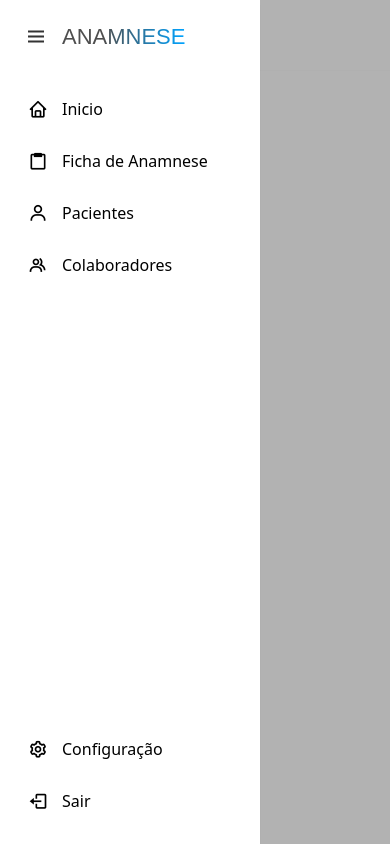
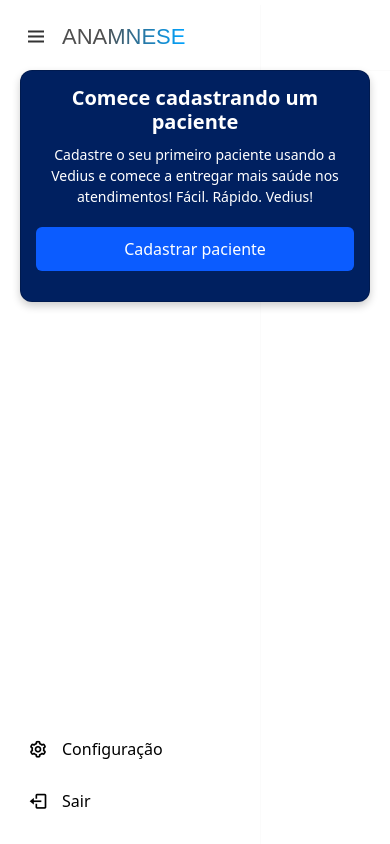
Before and after one commit to jefferson0710/ProjetoTCC, an Angular app: page / in a window 390 px wide. Built offline with nearby package versions, Linux system fonts and the light colour scheme; a web font is replaced by a local one.

Commit message:
Criação do cadastro de usuario, e navbar do perfil.

```diff
--- a/src/app/navbar/navbar.component.html
+++ b/src/app/navbar/navbar.component.html
@@ -17,19 +17,19 @@
           </li>
           <li class="list">
             <a href="#" class="nav-link">
-              <i class='bx bx-clipboard icon' ></i>
+              <i class='bx bx-clipboard icon'></i>
               <span class="link">Ficha de Anamnese</span>
             </a>
           </li>
           <li class="list">
             <a href="#" class="nav-link">
-              <i class='bx bx-user icon' ></i>
+              <i class='bx bx-user icon'></i>
               <span class="link">Pacientes</span>
             </a>
           </li>
           <li class="list">
             <a href="#" class="nav-link">
-              <i class='bx bx-group icon' ></i>
+              <i class='bx bx-group icon'></i>
               <span class="link">Colaboradores</span>
             </a>
           </li>
@@ -37,13 +37,13 @@
         <div class="bottom-content">
           <li class="list">
             <a href="#" class="nav-link">
-              <i class='bx bx-cog icon' ></i>
+              <i class='bx bx-cog icon'></i>
               <span class="link">Configuração</span>
             </a>
           </li>
           <li class="list">
             <a href="#" class="nav-link">
-              <i class='bx bx-log-out icon' ></i>
+              <i class='bx bx-log-out icon'></i>
               <span class="link">Sair</span>
             </a>
           </li>
@@ -51,19 +51,6 @@
       </div>
     </div>
   </nav>
-  <section class="overlay"></section>
-  <script>
-    const navBar = document.querySelector("nav"),
-      menuBtns = document.querySelectorAll(".menu-icon"),
-      overlay = document.querySelectorAll(".overlay");
 
-      menuBtns.forEach((menuBtn) =>{
-        menuBtn.addEventListener("click",() => {
-          navBar.classList.toggle("open");
-        });
-      });
-        overlay.addEventListener("click", () => {
 
-        })
-  </script>
 </body>
--- a/src/app/perfil/perfil.component.html
+++ b/src/app/perfil/perfil.component.html
@@ -1 +1,14 @@
-<app-navbar></app-navbar>
+<app-navbar>
+
+</app-navbar>
+<div class="container card">
+  <div class="card-content">
+    <h2>Comece cadastrando um paciente</h2>
+    <p>Cadastre o seu primeiro paciente usando a Vedius e comece a entregar mais saúde nos atendimentos! Fácil. Rápido.
+      Vedius!</p>
+    <button (click)="cadastrarPaciente()">Cadastrar paciente</button>
+  </div>
+  <div class="card-image">
+
+  </div>
+</div>
--- a/src/app/perfil/perfil.component.scss
+++ b/src/app/perfil/perfil.component.scss
@@ -0,0 +1,87 @@
+:host {
+  display: block;
+  padding: 20px;
+  box-sizing: border-box;
+}
+
+.card {
+  margin-top: 50px;
+  background-color: #002060;
+  color: white;
+  border-radius: 12px;
+  padding: 20px;
+  max-width: 600px;
+  width: 100%;
+  display: flex;
+  justify-content: space-between;
+  align-items: center;
+  box-shadow: 0 4px 8px rgba(0, 0, 0, 0.2);
+  flex-wrap: wrap;
+  /* Permite que os elementos se ajustem em telas menores */
+}
+
+.card-content {
+  max-width: 70%;
+  flex: 1 1 100%;
+  /* Permite que o conteúdo ocupe 100% da largura em telas pequenas */
+  text-align: center;
+  /* Centraliza o texto em telas pequenas */
+}
+
+.card-content h2 {
+  margin: 0;
+  font-size: 24px;
+  font-weight: bold;
+}
+
+.card-content p {
+  margin: 10px 0 20px;
+  font-size: 16px;
+}
+
+.card-content button {
+  background-color: #0b5cff;
+  color: white;
+  border: none;
+  padding: 10px 20px;
+  border-radius: 6px;
+  cursor: pointer;
+  font-size: 16px;
+  transition: background-color 0.3s ease;
+}
+
+.card-content button:hover {
+  background-color: black;
+  color: white;
+}
+
+
+@media (max-width: 768px) {
+  .card {
+    flex-direction: column;
+    /* Empilha conteúdo e imagem verticalmente em telas pequenas */
+    padding: 15px;
+  }
+
+  .card-content {
+    max-width: 100%;
+  }
+
+  .card-content h2 {
+    font-size: 20px;
+  }
+
+  .card-content p {
+    font-size: 14px;
+  }
+
+  .card-content button {
+    width: 100%;
+    /* Botão ocupa 100% da largura em telas pequenas */
+    padding: 10px;
+  }
+
+  .card-image {
+    margin-top: 15px;
+  }
+}
--- a/src/app/perfil/perfil.component.ts
+++ b/src/app/perfil/perfil.component.ts
@@ -10,5 +10,8 @@ import { NavbarComponent } from '../navbar/navbar.component';
   styleUrl: './perfil.component.scss'
 })
 export class PerfilComponent {
-
+  cadastrarPaciente() {
+    // Lógica para cadastrar paciente
+    console.log('Paciente cadastrado!');
+  }
 }
--- a/src/index.html
+++ b/src/index.html
@@ -12,6 +12,8 @@
   <script src="https://cdn.jsdelivr.net/npm/@popperjs/core@2.11.8/dist/umd/popper.min.js"
     integrity="sha384-I7E8VVD/ismYTF4hNIPjVp/Zjvgyol6VFvRkX/vR+Vc4jQkC+hVqc2pM8ODewa9r"
     crossorigin="anonymous"></script>
+  <link href="https://cdn.lineicons.com/4.0/lineicons.css" rel="stylesheet" />
+
   <script src="https://cdn.jsdelivr.net/npm/bootstrap@5.3.3/dist/js/bootstrap.min.js"
     integrity="sha384-0pUGZvbkm6XF6gxjEnlmuGrJXVbNuzT9qBBavbLwCsOGabYfZo0T0to5eqruptLy"
     crossorigin="anonymous"></script>
```
Also changed, not shown: src/app/navbar/navbar.component.scss (+21 -16 lines), src/assets/PINGUIM.png (deleted).
